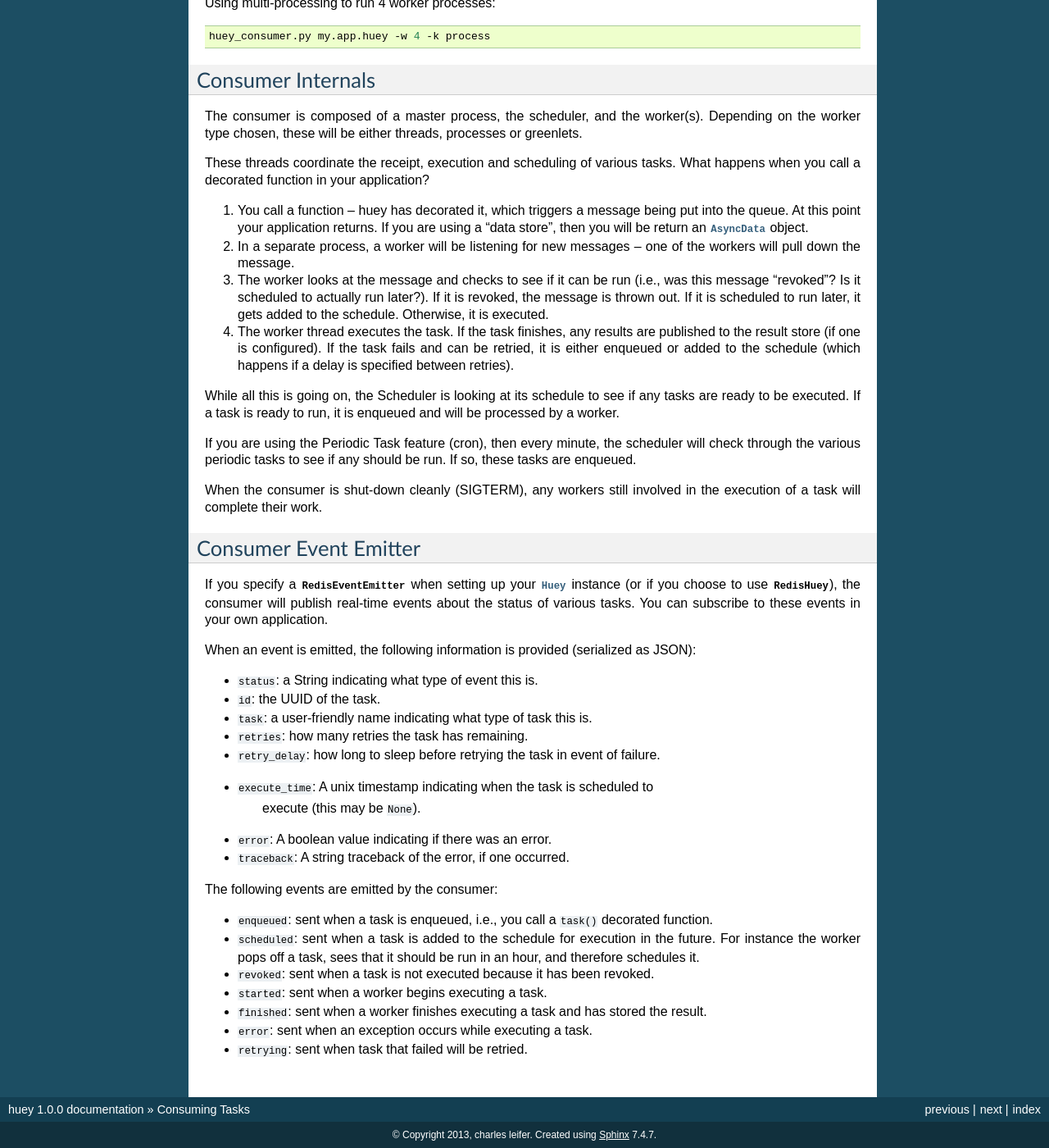
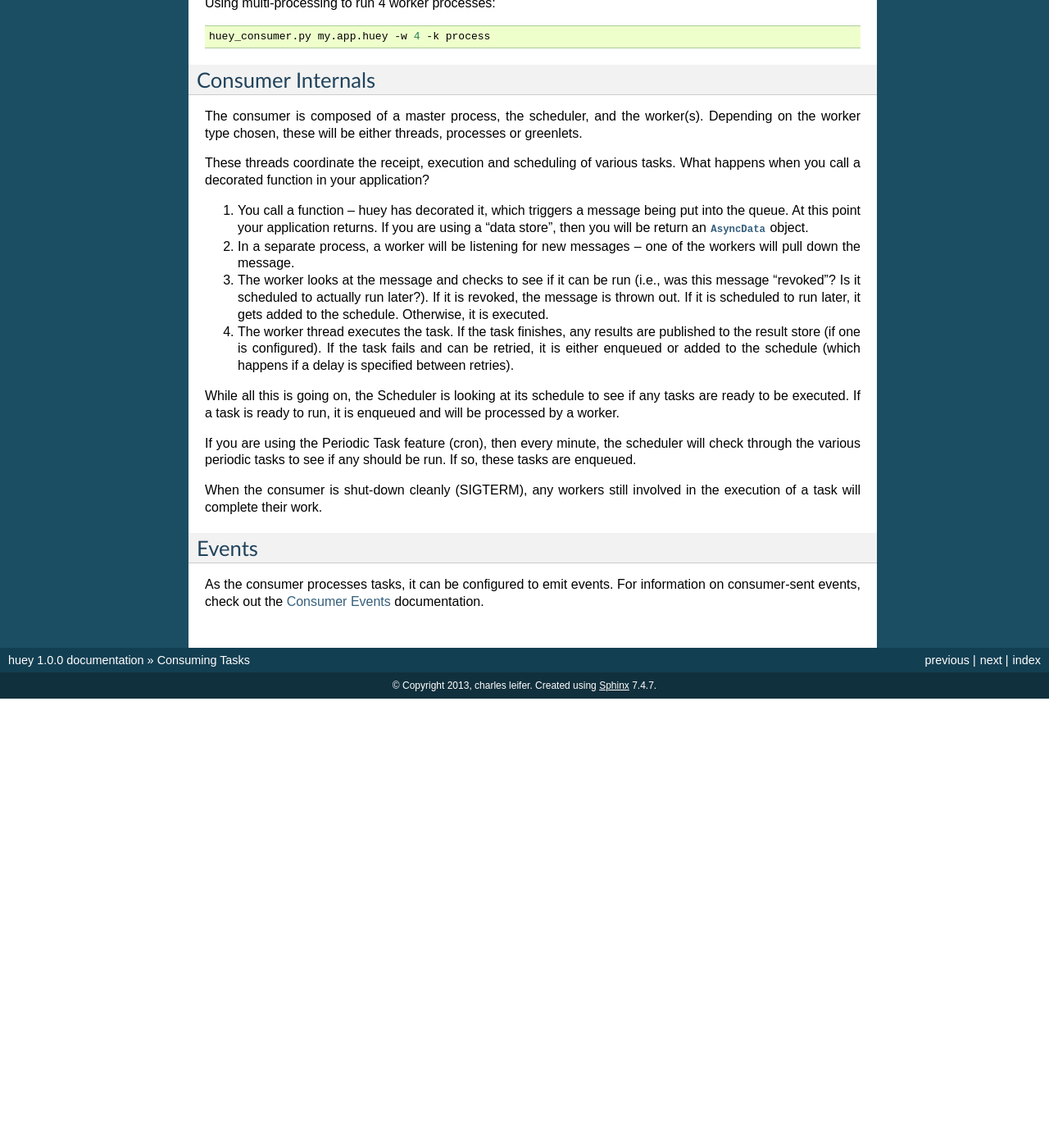
Before and after one commit to coleifer/huey, a Sphinx documentation site: the page built from docs/consumer.rst, in a window 1280 px wide and 1400 px high, scrolled down 1700 px. Shown: the whole window at 82% size. Built offline with Sphinx 7.4.7, drawn with Linux system fonts in a browser that asks for light colours; after the commit the page ends 2552 px from its top, so only the background shows below that; some of the changed text lies outside the part shown.

Commit message:
Events docs.

```diff
--- a/docs/consumer.rst
+++ b/docs/consumer.rst
@@ -141,33 +141,7 @@ be run. If so, these tasks are enqueued.
 
 When the consumer is shut-down cleanly (SIGTERM), any workers still involved in the execution of a task will complete their work.
 
-Consumer Event Emitter
-----------------------
+Events
+------
 
-If you specify a :py:class:`RedisEventEmitter` when setting up your :py:class:`Huey`
-instance (or if you choose to use :py:class:`RedisHuey`), the consumer will publish
-real-time events about the status of various tasks.  You can subscribe to these
-events in your own application.
-
-When an event is emitted, the following information is provided (serialized as
-JSON):
-
-* ``status``: a String indicating what type of event this is.
-* ``id``: the UUID of the task.
-* ``task``: a user-friendly name indicating what type of task this is.
-* ``retries``: how many retries the task has remaining.
-* ``retry_delay``: how long to sleep before retrying the task in event of failure.
-* ``execute_time``: A unix timestamp indicating when the task is scheduled to
-    execute (this may be ``None``).
-* ``error``: A boolean value indicating if there was an error.
-* ``traceback``: A string traceback of the error, if one occurred.
-
-The following events are emitted by the consumer:
-
-* ``enqueued``: sent when a task is enqueued, i.e., you call a ``task()`` decorated function.
-* ``scheduled``: sent when a task is added to the schedule for execution in the future. For instance the worker pops off a task, sees that it should be run in an hour, and therefore schedules it.
-* ``revoked``: sent when a task is not executed because it has been revoked.
-* ``started``: sent when a worker begins executing a task.
-* ``finished``: sent when a worker finishes executing a task and has stored the result.
-* ``error``: sent when an exception occurs while executing a task.
-* ``retrying``: sent when task that failed will be retried.
+As the consumer processes tasks, it can be configured to emit events. For information on consumer-sent events, check out the :ref:`events` documentation.
--- a/docs/index.rst
+++ b/docs/index.rst
@@ -59,6 +59,7 @@ Contents:
    installation
    getting-started
    consumer
+   events
    imports
    troubleshooting
    api
```
Also changed, not shown: docs/events.rst (added, +65 -0 lines).
